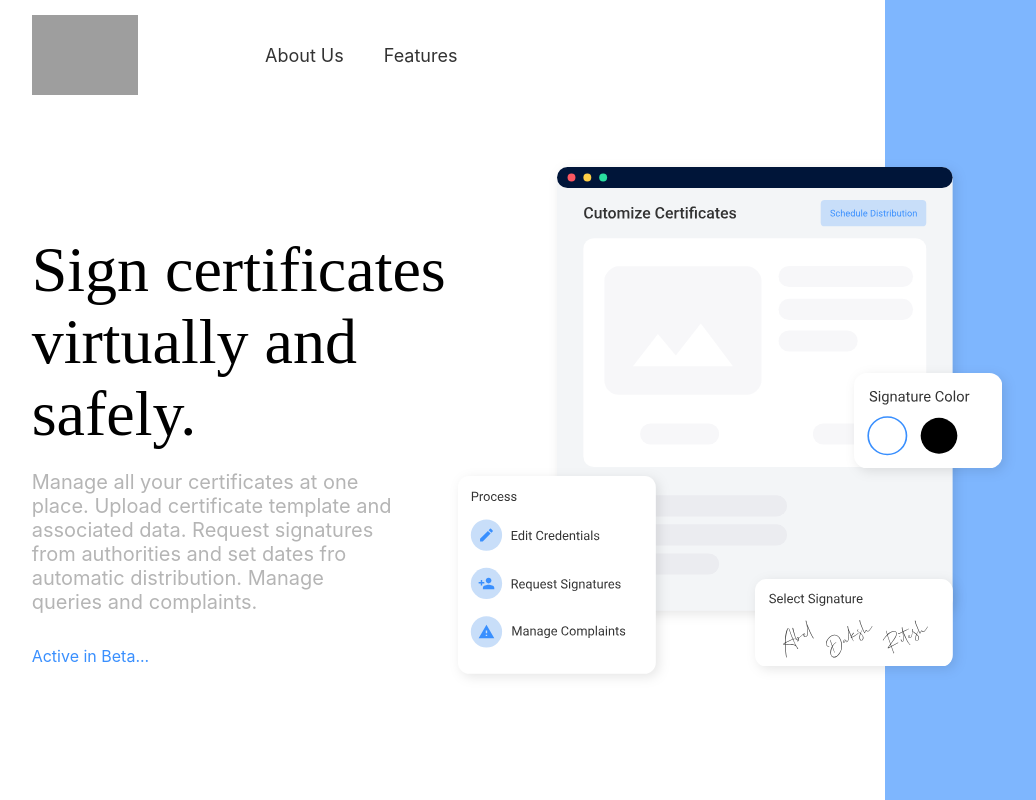
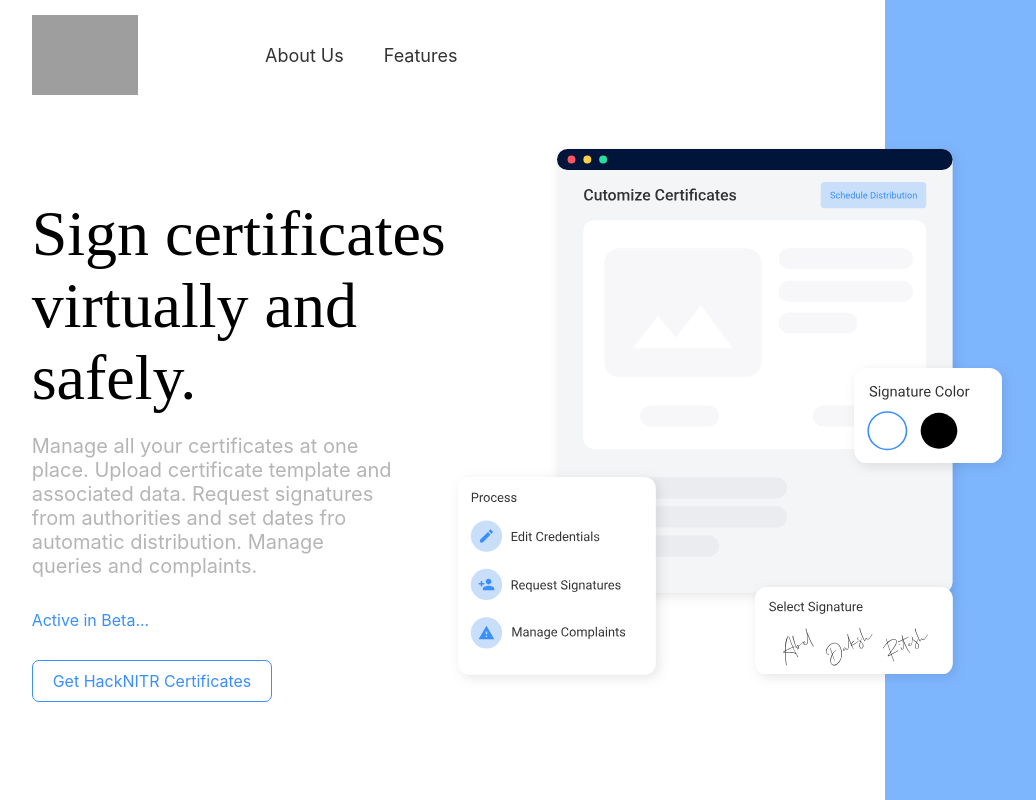
Before and after one commit to dscnitrourkela/project-guava-web, a React (Create React App) app in the folder client/: page / in a window 1280 px wide. Shown: the top 800 px of the page, without its empty margins (75-1111 px from the left). Built offline with nearby package versions, Linux system fonts and the light colour scheme; grey boxes are pictures that could not be loaded; a web font is replaced by a local one.

Commit message:
add hacknitr winner certificates

```diff
--- a/client/src/components/homepage/Hero.tsx
+++ b/client/src/components/homepage/Hero.tsx
@@ -24,28 +24,28 @@ const Hero: React.FC<HeroProps> = ({ className }) => {
         fro automatic distribution. Manage queries and complaints.
       </Typography>
 
-      <Typography variant="body2" className={classes.typography}>
+      <Typography variant="body2" className={classes.typography} style={{ marginTop: '2rem', color: '#398FFE' }}>
         Active in Beta...
       </Typography>
 
-      {/* <div className={classes.buttonContainer}>
+      <div className={classes.buttonContainer}>
         <ButtonBase
           className={classes.button}
-          onClick={() => history.push('/dashboard')}
+          onClick={() => history.push('/hacknitr/enterEmail')}
         >
           <Typography variant="body2" className={classes.typography}>
-            Get Started
+            Get HackNITR Certificates
           </Typography>
         </ButtonBase>
-        <ButtonBase
+        {/* <ButtonBase
           className={classes.button}
           onClick={() => history.push('/viewCertificate')}
         >
           <Typography variant="body2" className={classes.typography}>
             Receive Certificate
           </Typography>
-        </ButtonBase>
-      </div> */}
+        </ButtonBase> */}
+      </div>
     </div>
   );
 };
@@ -122,7 +122,5 @@ const useStyles = makeStyles(theme => ({
   },
   typography: {
     fontSize: '16px',
-    color: '#398FFE',
-    marginTop: '2rem'
   },
 }));
```
